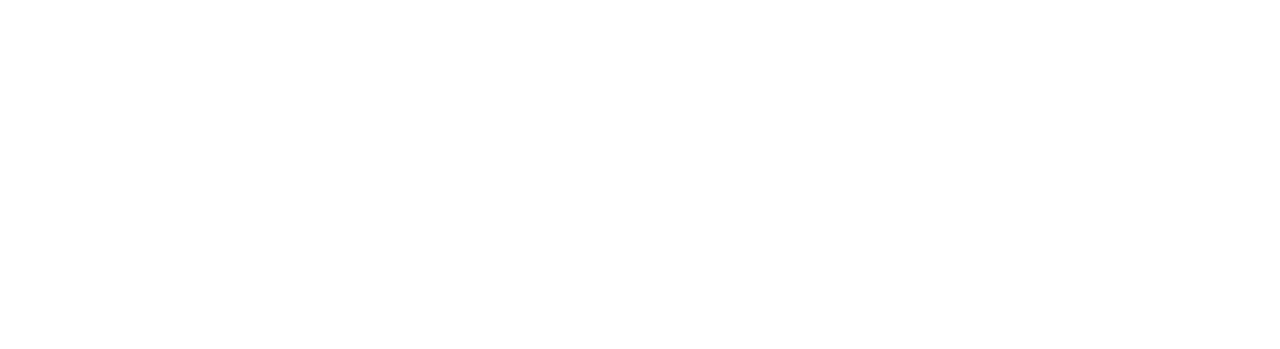
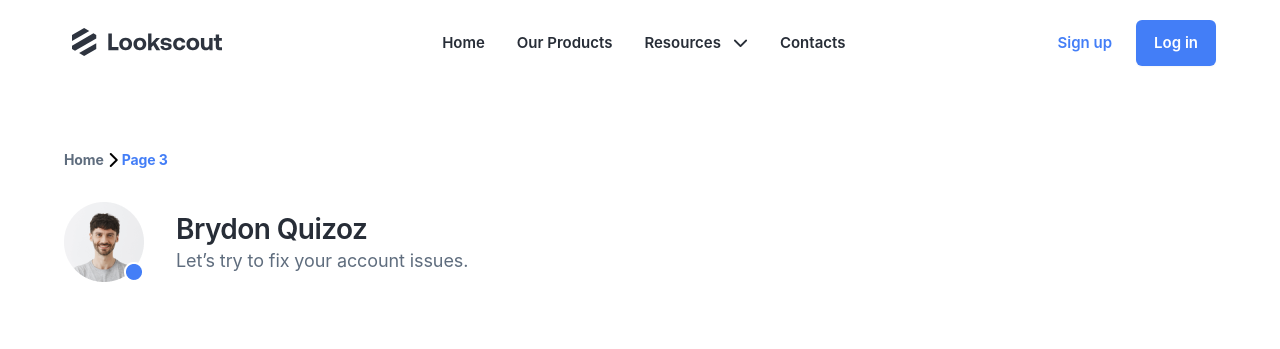
Before and after one commit to acunmedyaakademi/sude-sura-ali-ortak-calisma, a plain HTML site: page help-support.html in a window 1280 px wide. Drawn offline with Linux system fonts and the light colour scheme.

Commit message:
support sayfasının headerı yapıldı

```diff
--- a/assets/css/main.css
+++ b/assets/css/main.css
@@ -1620,7 +1620,68 @@ select {
   color: var(--white);
   text-align: center;
 }
-
+/* SUPPORT START */
+
+.header--support{
+  padding-block: 16px;
+}
+.navbar--menu{
+  display: flex;
+  justify-content: space-between;
+  align-items: center;
+}
+.navbar--menu img{
+  padding: 8px;
+}
+.navbar--menu ul{
+  display: none;
+}
+.sign--login--btn{
+  display: none;
+}
+.account-assistant{
+  margin-inline: 16px;
+}
+.page-information{
+  display: flex;
+  gap: 4px;
+  align-items: center;
+  margin-bottom: 32px;
+}
+.page-information h4{
+  font-size: 14px;
+  font-weight: 700;
+  line-height: 20px;
+  letter-spacing: -0.10000000149011612px;
+  text-align: left;
+  color: var(--gray);
+}
+.page-information h4:last-child{
+  color: var(--blue);
+}
+.assistant-profile{
+  display: flex;
+  align-items: center;
+  gap: 32px;
+}
+.assistant-profile h2{
+  font-size: 24px;
+  font-weight: 600;
+  line-height: 32px;
+  letter-spacing: -0.02em;
+  text-align: left;
+  color: var(--text-color);
+}
+.assistant-profile p{
+  font-size: 18px;
+  font-weight: 400;
+  line-height: 26px;
+  letter-spacing: -0.10000000149011612px;
+  text-align: left;
+  color: var(--gray);
+}
+
+/* SUPPORT END */
 /* ALİ END */
 @media screen and (max-width: 767.98px) {
   .btn:not(.btn--inline) {
@@ -2033,6 +2094,19 @@ select {
   .staff-role__mid{
     display: flex;
   }
+
+  /* SUPPORT START */
+
+  .account-assistant{
+    margin-inline: 0px;
+  }
+  .assistant-profile h2{
+    font-size: 28px;
+    line-height: 38px;
+    letter-spacing: -1%;
+  }
+
+  /* SUPPORT END */
   /* ALİ END */
 }
 
@@ -2368,5 +2442,57 @@ select {
   .filter-form{
     padding-inline: 32px;
   }
+  /* SUPPORT START */
+
+  .header--support{
+    padding-block: 20px;
+  }
+  .navbar--menu{
+    padding-inline: 32px;
+  }
+  .bars--mobile{
+    display: none;
+  }
+  .navbar--menu ul{
+    display: flex;
+    gap: 32px;
+  }
+  .navbar--menu ul>li>a{
+    font-size: 15px;
+    font-weight: 600;
+    line-height: 22px;
+    text-align: left;
+    color: var(--text-color);
+  }
+  .navbar--menu ul>li>a>i{
+    margin-left: 12px;
+  }
+  .sign--login--btn{
+    display: flex;
+    gap: 24px;
+    align-items: center;
+  }
+  .sign--login--btn a{
+    font-size: 15px;
+    font-weight: 600;
+    line-height: 22px;
+    color: var(--blue);
+  }
+  .sign--login--btn a:last-child{
+    color: var(--white);
+    padding: 12px 18px 12px 18px;
+    border-radius: 6px;
+    text-align: center;
+    background-color: var(--blue);
+    box-shadow: 0px 1px 2px 0px #1018280A;
+  }
+  .page-information{
+    padding-inline: 32px;
+  }
+  .assistant-profile{
+    padding-inline: 32px;
+  }
+
+  /* SUPPORT END */
   /* ALİ END */
 }
--- a/help-support.html
+++ b/help-support.html
@@ -8,6 +8,39 @@
   <title>Help & Support</title>
 </head>
 <body>
-
+  <section class="header--support">
+    <div class="container">
+      <div class="navbar--menu">
+        <a href="/"><img src="assets/images/logo.svg" alt="logo"></a>
+        <ul>
+          <li><a href="/">Home</a></li>
+          <li><a href="/">Our Products</a></li>
+          <li><a href="/">Resources<i class="fa-solid fa-chevron-down" style="color: #272d37;"></i></a></li>
+          <li><a href="/">Contacts</a></li>
+        </ul>
+        <div class="sign--login--btn">
+          <a href="/">Sign up</a>
+          <a href="/">Log in</a>
+        </div>
+        <i class="fa-solid fa-bars bars--mobile" style="color: #272d37;"></i>
+      </div>
+    </div>
+  </section>
+  <section class="account-assistant">
+    <div class="container">
+      <div class="page-information">
+        <h4>Home</h4>
+        <i class="fa-solid fa-chevron-right" style="color: #000000;"></i>
+        <h4>Page 3</h4>
+      </div>
+      <div class="assistant-profile">
+        <img src="assets/images/assistant-profile.png" alt="avatar">
+        <div class="profile-information">
+          <h2>Brydon Quizoz</h2>
+          <p>Let’s try to fix your account issues.</p>
+        </div>
+      </div>
+    </div>
+  </section>
 </body>
 </html>
```
Also changed, not shown: assets/images/assistant-profile.png (added).
